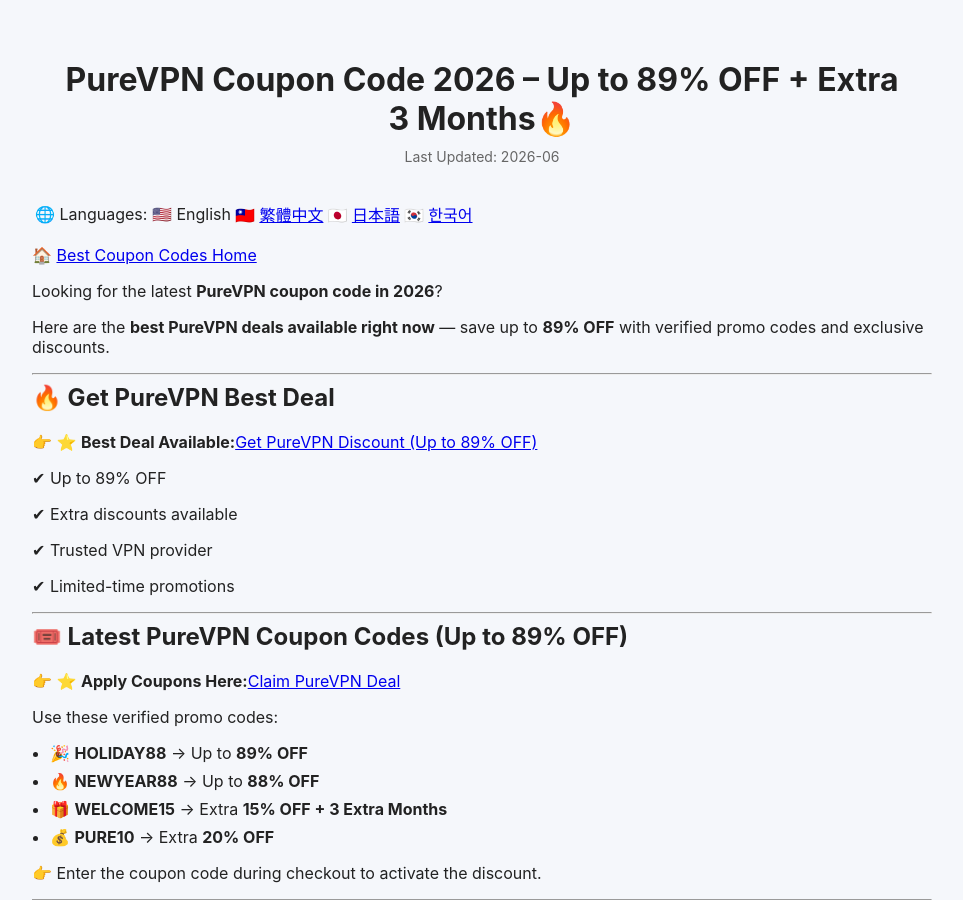
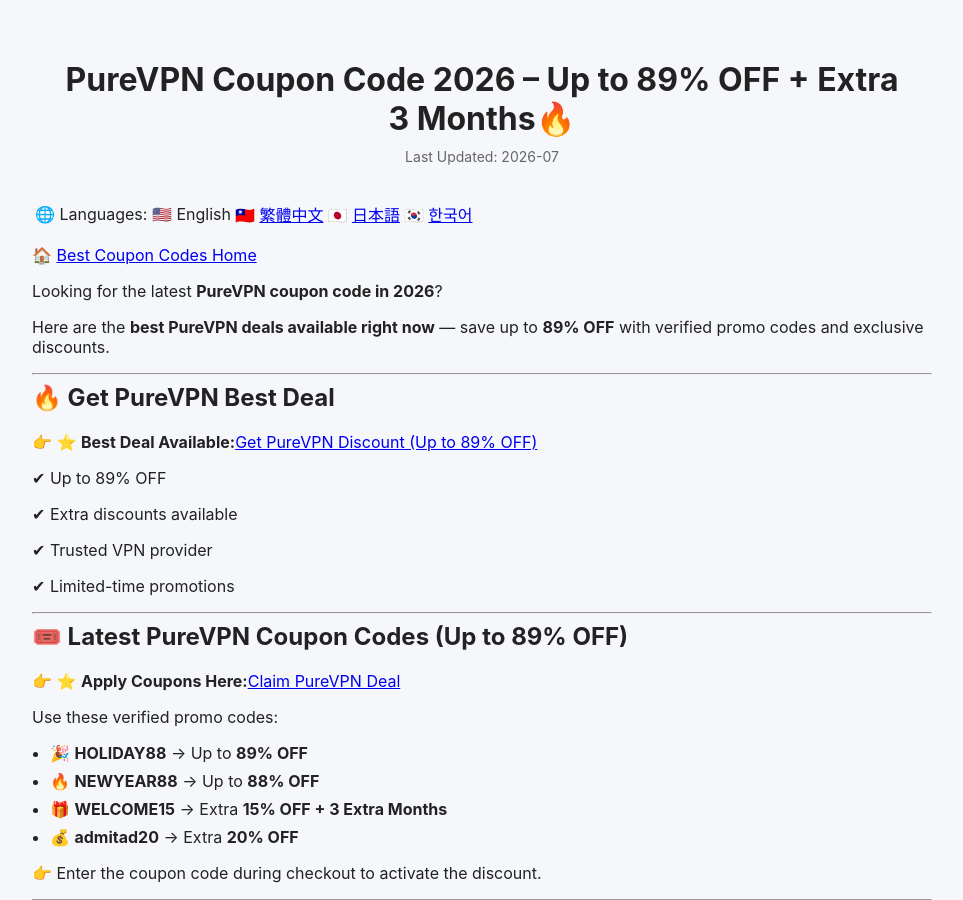
Before and after one commit to BestCouponCodes/best-coupon-codes, a Jekyll site: the page built from purevpn-coupon-code.md, in a window 1280 px wide and 900 px high. Shown: the whole window, without its empty margins (158-1121 px from the left). Built offline with Jekyll 4.4.1, drawn with Linux system fonts in a browser that asks for light colours.

Commit message:
Update last modified date and coupon code
Updated last modified date and changed coupon code from 'PURE10' to 'admitad20'.

```diff
--- a/purevpn-coupon-code.md
+++ b/purevpn-coupon-code.md
@@ -4,7 +4,7 @@ layout: default
 title: PureVPN Coupon Code 2026 – Up to 89% OFF + Extra 3 Months🔥
 description: "Get the latest PureVPN coupon code for 2026. Save up to 89% with verified promo codes, extra months, and exclusive discounts."
 lang: en
-last_modified_at: 2026-06-03
+last_modified_at: 2026-07-02
 ---
 
 🌐 Languages: 🇺🇸 English | 🇹🇼 [繁體中文]({{ site.baseurl }}/purevpn-coupon-code-zh/) | 🇯🇵 [日本語]({{ site.baseurl }}/purevpn-coupon-code-ja/) | 🇰🇷 [한국어]({{ site.baseurl }}/purevpn-coupon-code-ko/)
@@ -40,7 +40,7 @@ Use these verified promo codes:
 * 🎉 **HOLIDAY88** → Up to **89% OFF**
 * 🔥 **NEWYEAR88** → Up to **88% OFF**
 * 🎁 **WELCOME15** → Extra **15% OFF + 3 Extra Months**
-* 💰 **PURE10** → Extra **20% OFF**
+* 💰 **admitad20** → Extra **20% OFF**
 
 👉 Enter the coupon code during checkout to activate the discount.
 
```
